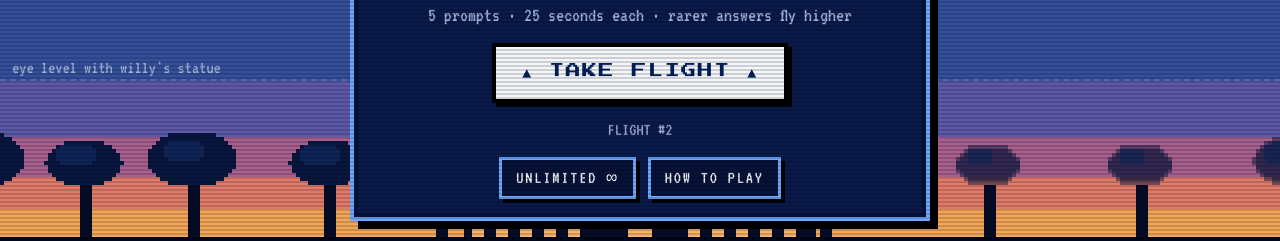
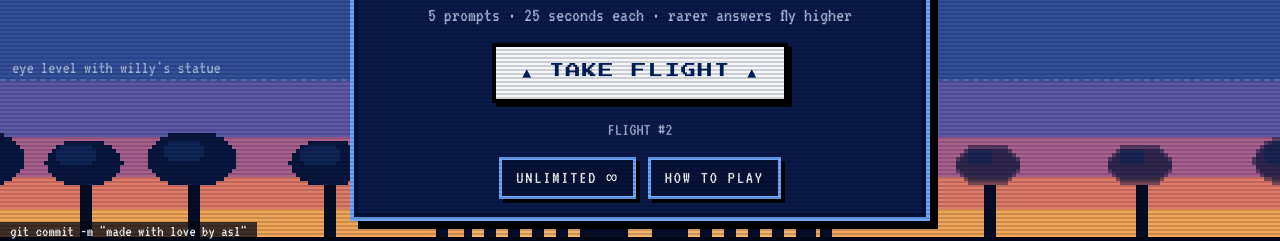
Before and after one commit to annasophialing/riceillion, a plain HTML site: page index.html in a window 1280 px wide. Shown: the part 559-800 px from the top of the page. Drawn offline with Linux system fonts and the light colour scheme.

Commit message:
modified

```diff
--- a/css/style.css
+++ b/css/style.css
@@ -96,6 +96,14 @@ canvas { image-rendering: pixelated; image-rendering: crisp-edges; }
 #zone, #round-label { font-size: 16px; color: var(--accent); letter-spacing: .06em; }
 .brand { font-family: var(--pixel); font-size: 12px; letter-spacing: .2em; color: var(--muted); padding-top: 4px; }
 
+/* ===== Credit (bottom-left) ===== */
+#credit {
+  position: fixed; left: 0; bottom: 0; z-index: 30; pointer-events: none;
+  padding: 1px 10px 2px;
+  font-family: var(--mono); font-size: 16px; color: var(--ink);
+  background: rgba(4, 8, 23, .75);
+}
+
 /* ===== Cards ===== */
 .card {
   position: fixed; left: 50%; bottom: 20px; transform: translateX(-50%); z-index: 20;
--- a/index.html
+++ b/index.html
@@ -108,6 +108,8 @@
     <p id="share-note" class="muted"></p>
   </section>
 
+  <footer id="credit">git commit -m "made with love by asl"</footer>
+
   <script src="js/questions.js"></script>
   <script src="js/game.js"></script>
 </body>
```
